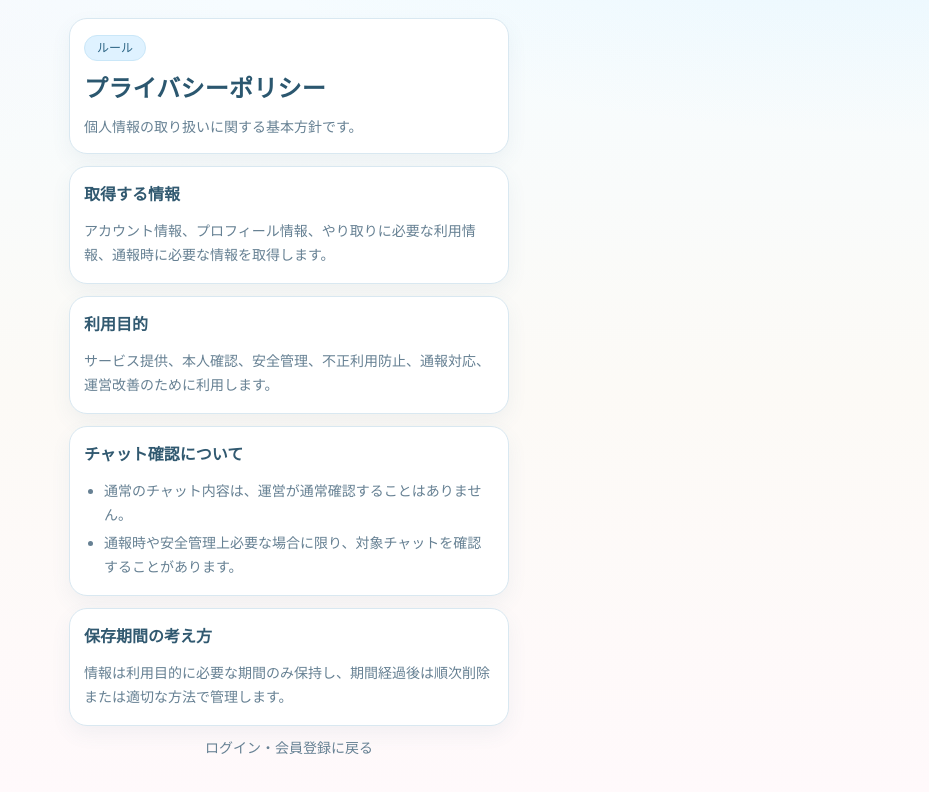
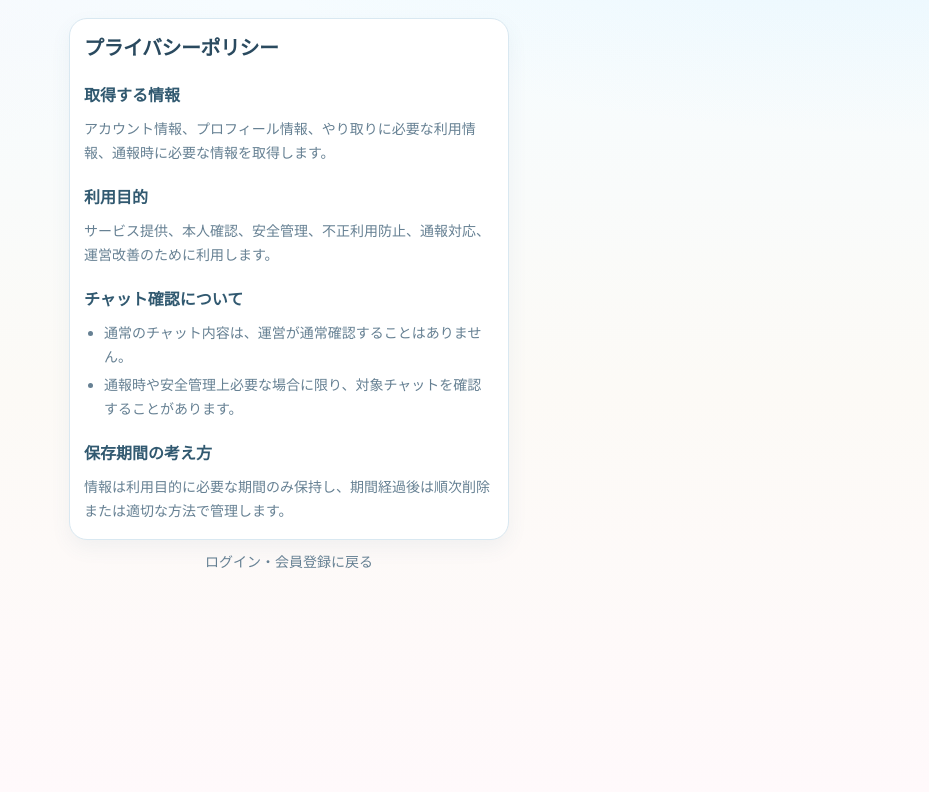
Before and after one commit to enzinhiro/nagisa-link, a Next.js app: page /privacy in a window 1280 px wide. Shown: the top 792 px of the page, without its empty margins (351-1280 px from the left). Built offline with nearby package versions, Linux system fonts and the light colour scheme.

Commit message:
Simplify legal pages layout

```diff
--- a/src/app/privacy/page.tsx
+++ b/src/app/privacy/page.tsx
@@ -4,39 +4,41 @@ export default function PrivacyPage() {
   return (
     <div className="mock-page">
       <main className="mock-shell screen-stack">
-        <header className="soft-card flex flex-col gap-3">
-          <p className="inline-flex w-fit rounded-full px-3 py-1 text-xs font-medium pill-blue">ルール</p>
-          <h1 className="hero-title text-2xl font-semibold">プライバシーポリシー</h1>
-          <p className="muted-text text-sm">個人情報の取り扱いに関する基本方針です。</p>
-        </header>
+        <section className="soft-card flex flex-col gap-5 text-sm leading-relaxed text-[#365f78]">
+          <h1 className="text-xl font-semibold leading-snug tracking-tight text-[#2a4a5f]">
+            プライバシーポリシー
+          </h1>
 
-        <section className="soft-card flex flex-col gap-3">
-          <h2 className="section-title">取得する情報</h2>
+          <div className="flex flex-col gap-5">
+            <div>
+              <h2 className="section-title mb-2">取得する情報</h2>
               <p className="muted-text text-sm leading-6">
                 アカウント情報、プロフィール情報、やり取りに必要な利用情報、通報時に必要な情報を取得します。
               </p>
-        </section>
+            </div>
 
-        <section className="soft-card flex flex-col gap-3">
-          <h2 className="section-title">利用目的</h2>
+            <div>
+              <h2 className="section-title mb-2">利用目的</h2>
               <p className="muted-text text-sm leading-6">
                 サービス提供、本人確認、安全管理、不正利用防止、通報対応、運営改善のために利用します。
               </p>
-        </section>
+            </div>
 
-        <section className="soft-card flex flex-col gap-3">
-          <h2 className="section-title">チャット確認について</h2>
+            <div>
+              <h2 className="section-title mb-2">チャット確認について</h2>
               <ul className="muted-text text-sm leading-6 list-disc pl-5 space-y-1">
                 <li>通常のチャット内容は、運営が通常確認することはありません。</li>
                 <li>通報時や安全管理上必要な場合に限り、対象チャットを確認することがあります。</li>
               </ul>
-        </section>
+            </div>
 
-        <section className="soft-card flex flex-col gap-3">
-          <h2 className="section-title">保存期間の考え方</h2>
+            <div>
+              <h2 className="section-title mb-2">保存期間の考え方</h2>
               <p className="muted-text text-sm leading-6">
                 情報は利用目的に必要な期間のみ保持し、期間経過後は順次削除または適切な方法で管理します。
               </p>
+            </div>
+          </div>
         </section>
 
         <Link href="/auth" className="text-center text-sm muted-text underline underline-offset-3">
--- a/src/app/terms/page.tsx
+++ b/src/app/terms/page.tsx
@@ -1,41 +1,42 @@
 import Link from "next/link";
-import { SERVICE_NAME } from "../../lib/brand";
 
 export default function TermsPage() {
   return (
     <div className="mock-page">
       <main className="mock-shell screen-stack">
-        <header className="soft-card flex flex-col gap-3">
-          <p className="inline-flex w-fit rounded-full px-3 py-1 text-xs font-medium pill-blue">ルール</p>
-          <h1 className="hero-title text-2xl font-semibold">利用規約</h1>
-          <p className="muted-text text-sm">{SERVICE_NAME}を安心してご利用いただくための基本ルールです。</p>
-        </header>
+        <section className="soft-card flex flex-col gap-5 text-sm leading-relaxed text-[#365f78]">
+          <h1 className="text-xl font-semibold leading-snug tracking-tight text-[#2a4a5f]">
+            利用規約
+          </h1>
 
-        <section className="soft-card flex flex-col gap-3">
-          <h2 className="section-title">サービスの性質</h2>
+          <div className="flex flex-col gap-5">
+            <div>
+              <h2 className="section-title mb-2">サービスの性質</h2>
               <ul className="muted-text text-sm leading-6 list-disc pl-5 space-y-1">
                 <li>本サービスは完全招待制のクローズドサービスです。</li>
                 <li>本サービスは母親向けサービスです。</li>
               </ul>
-        </section>
+            </div>
 
-        <section className="soft-card flex flex-col gap-3">
-          <h2 className="section-title">ご利用上のお願い</h2>
+            <div>
+              <h2 className="section-title mb-2">ご利用上のお願い</h2>
               <ul className="muted-text text-sm leading-6 list-disc pl-5 space-y-1">
                 <li>利用者間トラブルは原則として当事者間で解決してください。</li>
                 <li>オフライン面会、連絡先交換、やり取りは自己責任でお願いします。</li>
                 <li>画像送信、URL送信、外部サービスへの誘導は禁止です。</li>
               </ul>
-        </section>
+            </div>
 
-        <section className="soft-card flex flex-col gap-3">
-          <h2 className="section-title">責任に関する考え方</h2>
+            <div>
+              <h2 className="section-title mb-2">責任に関する考え方</h2>
               <ul className="muted-text text-sm leading-6 list-disc pl-5 space-y-1">
                 <li>
                   スクリーンショット、転載、再共有、口外、端末管理不備など運営管理外の情報流出について、運営は原則責任を負いません。
                 </li>
                 <li>運営の責任は、法令上許される範囲で制限されます。</li>
               </ul>
+            </div>
+          </div>
         </section>
 
         <Link href="/auth" className="text-center text-sm muted-text underline underline-offset-3">
```
Lines whose indentation alone changed are shown as unchanged.
